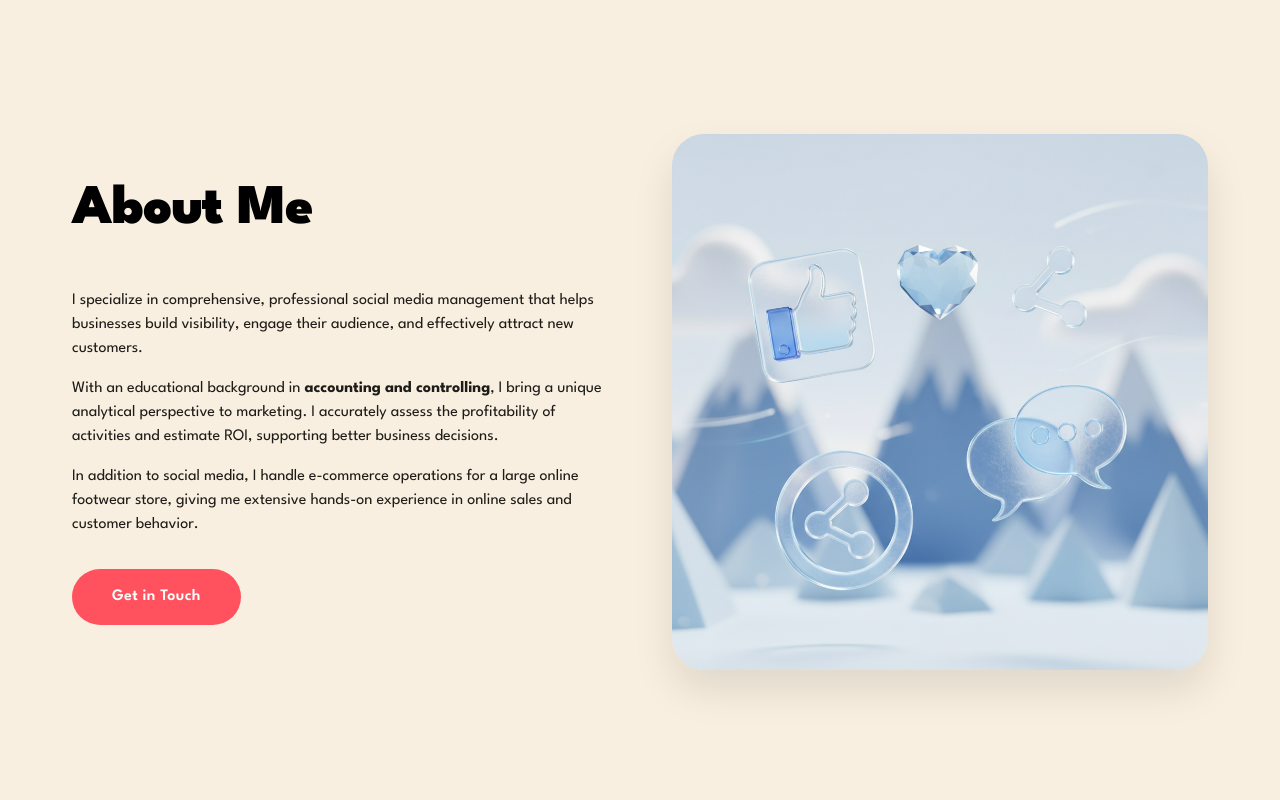
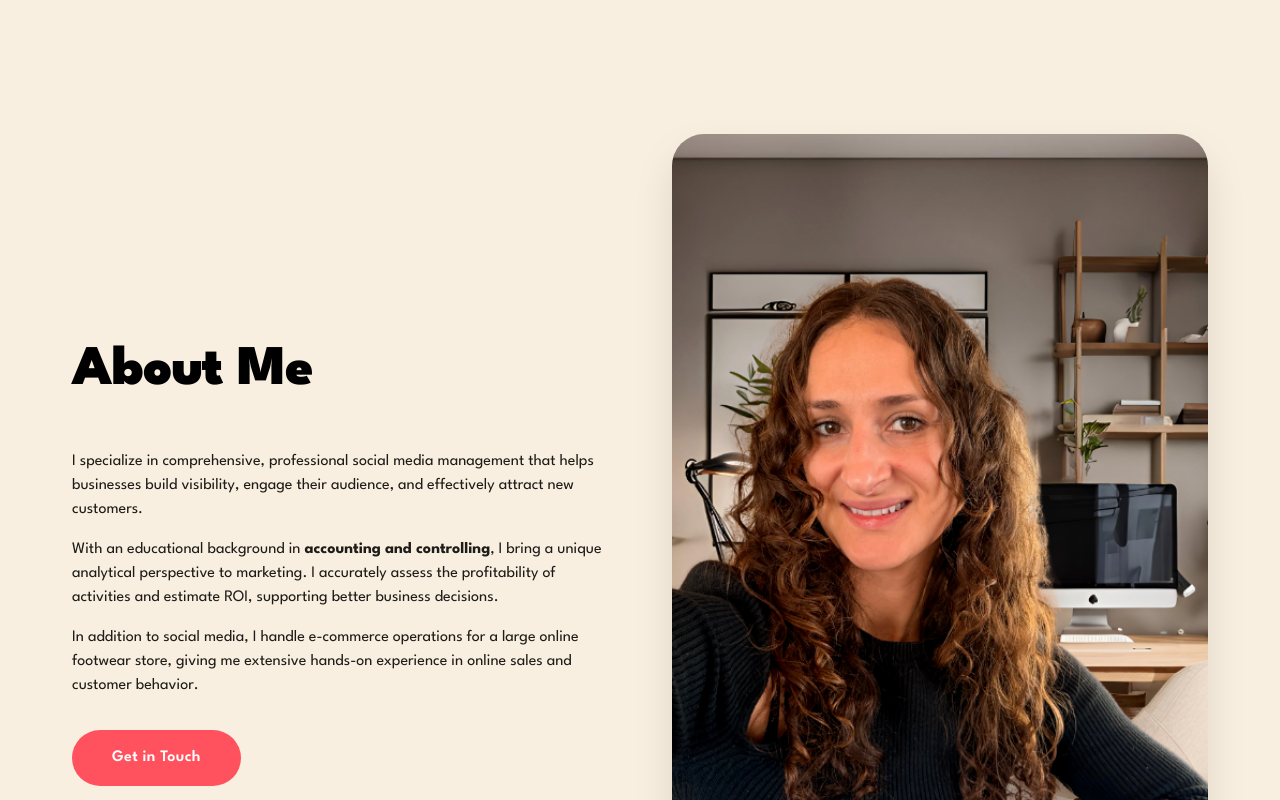
Before and after one commit to barcygan/marketing, a website built with Vite: page index.html in a window 1280 px wide. Shown: the part 3400-4200 px from the top of the page. Built offline with nearby package versions, Linux system fonts and the light colour scheme.

Commit message:
Replace image source in about section

```diff
--- a/index.html
+++ b/index.html
@@ -258,7 +258,7 @@
             <a href="#contact" class="btn btn-primary mt-8">Get in Touch</a>
           </div>
           <div class="about-image">
-            <img src="./assets/social-media-graphic.png" alt="Social Media Marketing" class="about-img">
+            <img src="./assets/kasia.png" alt="Social Media Marketing" class="about-img">
           </div>
         </div>
       </section>
```
